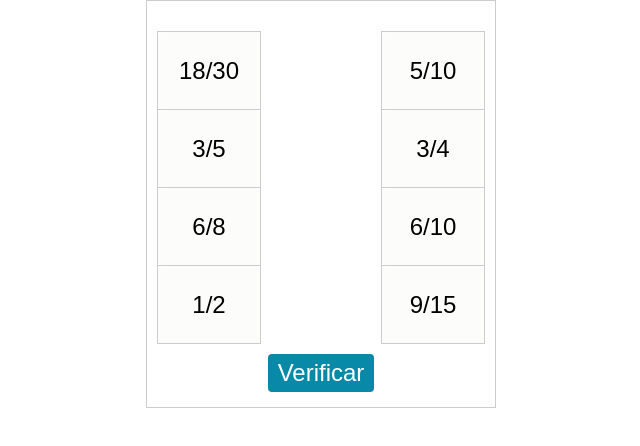
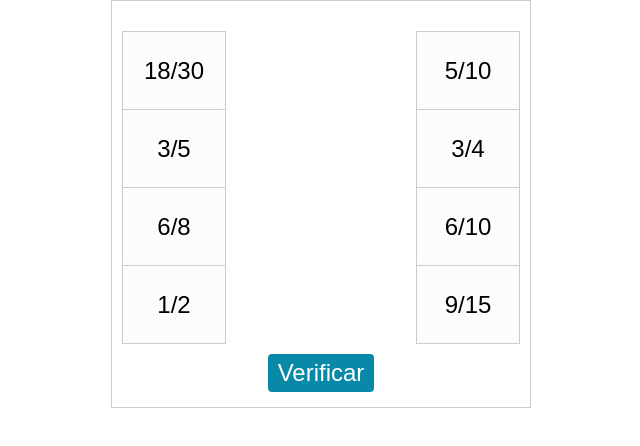
Before and after one commit to nerearodz/mio, a plain HTML site: page index.html in a window 1280 px wide. Shown: the whole page, without its empty margins (319-959 px from the left). Drawn offline with Linux system fonts and the light colour scheme.

Commit message:
Add files via upload

```diff
--- a/index.html
+++ b/index.html
@@ -29,7 +29,7 @@
       position: relative;
       display: flex;
       justify-content: center;
-      gap: 120px; /* aseparacion entre columnas */
+      gap: 190px; /* aseparacion entre columnas */
       margin-top: 20px;
     }
 
```
